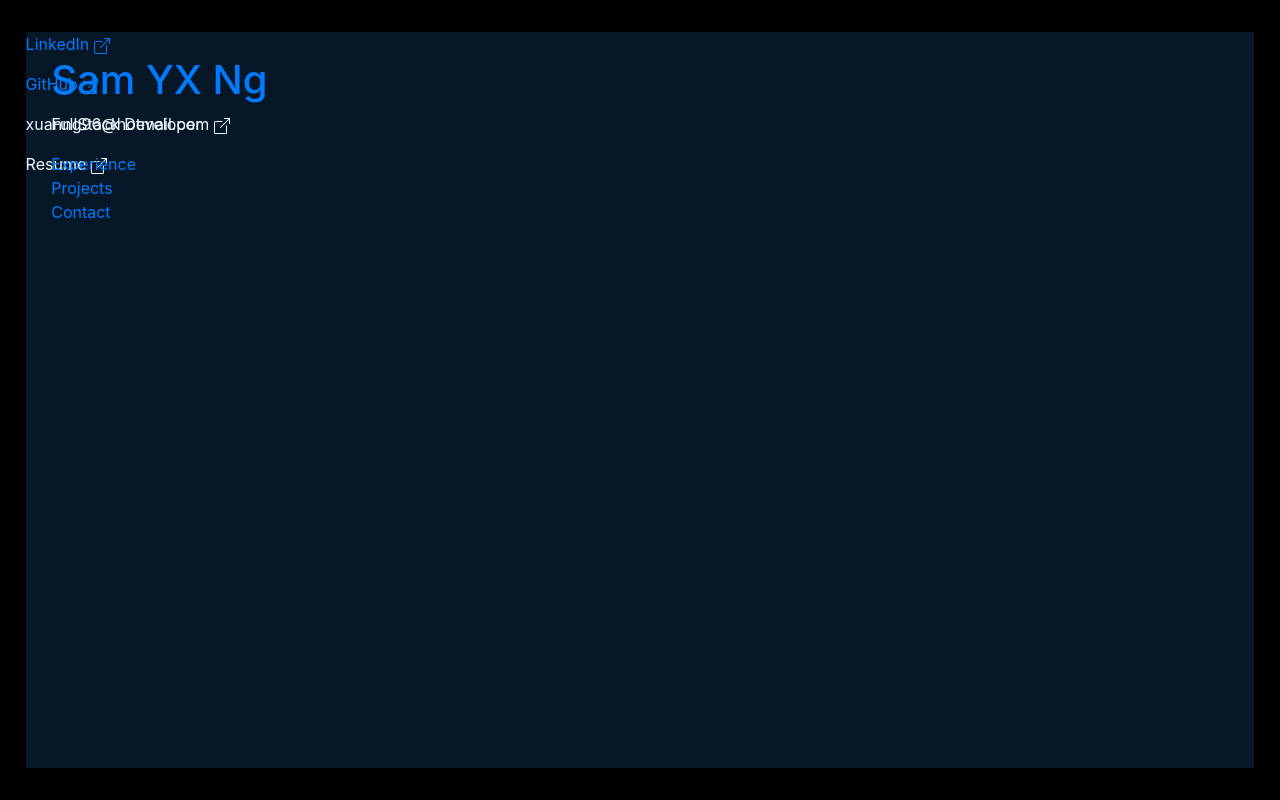
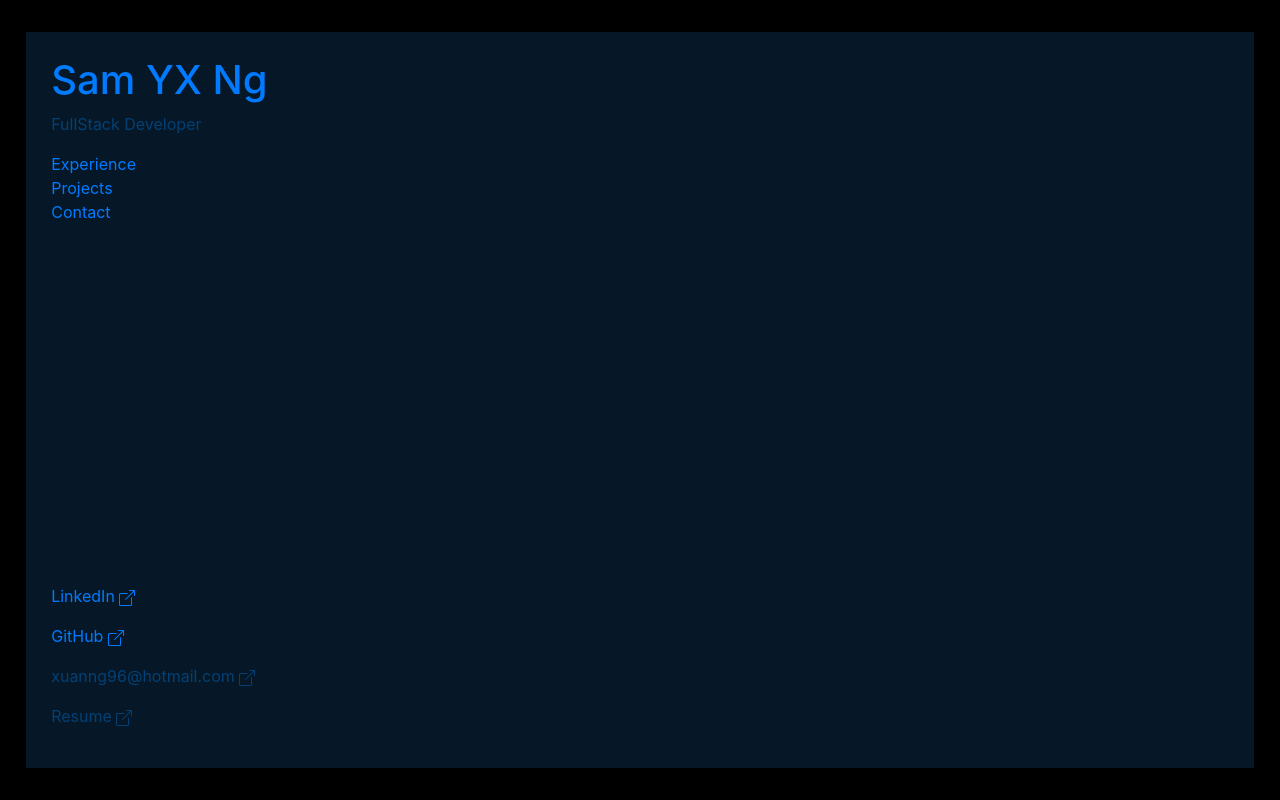
Before and after one commit to yeexng/personal-portfolio, a React (Create React App) app: page /contact in a window 1280 px wide. Built offline with nearby package versions, Linux system fonts and the light colour scheme.

Commit message:
Positioning Done

```diff
--- a/src/Components/Contact.jsx
+++ b/src/Components/Contact.jsx
@@ -32,7 +32,7 @@ const Contact = () => {
             </div>
           </div>
           {/* Content Div */}
-          <div>
+          <div className="contact-div">
             <p>
               <a
                 href="https://www.linkedin.com/in/samyxng/"
--- a/src/Components/Projects.jsx
+++ b/src/Components/Projects.jsx
@@ -15,6 +15,18 @@ const ProjectArray = [
     image:
       "https://images.unsplash.com/photo-1592093506632-92ef342e2591?ixlib=rb-4.0.3&ixid=M3wxMjA3fDB8MHxwaG90by1wYWdlfHx8fGVufDB8fHx8fA%3D%3D&auto=format&fit=crop&w=776&q=80",
     title: "Spotify Clone",
+    tags: ["JavaScript", "CSS", "HTML", "TypeScript"],
+  },
+  {
+    image:
+      "https://images.unsplash.com/photo-1592093506632-92ef342e2591?ixlib=rb-4.0.3&ixid=M3wxMjA3fDB8MHxwaG90by1wYWdlfHx8fGVufDB8fHx8fA%3D%3D&auto=format&fit=crop&w=776&q=80",
+    title: "Spotify Clone",
+    tags: ["JavaScript", "CSS", "HTML", "TypeScript"],
+  },
+  {
+    image:
+      "https://images.unsplash.com/photo-1611944212129-29977ae1398c?ixlib=rb-4.0.3&ixid=M3wxMjA3fDB8MHxwaG90by1wYWdlfHx8fGVufDB8fHx8fA%3D%3D&auto=format&fit=crop&w=1074&q=80",
+    title: "BenchMark",
     tags: ["JavaScript", "CSS", "HTML", "TypeScript"],
   },
   {
@@ -54,7 +66,8 @@ const Projects = () => {
             </div>
           </div>
 
-          <div>
+          <div className="masonry-div">
+            <div className="masonry-scroll">
               <Masonry
                 breakpointCols={2}
                 className="my-masonry-grid"
@@ -87,6 +100,7 @@ const Projects = () => {
             </div>
           </div>
         </div>
+      </div>
     </>
   );
 };
--- a/src/Layout.css
+++ b/src/Layout.css
@@ -1,5 +1,5 @@
 body{
-  color: aliceblue;
+  color: rgb(3, 64, 117);
 }
 
 .my-masonry-grid {
@@ -70,3 +70,24 @@ body{
 .vertical-timeline-element {
   margin-bottom: 20px; /* Increase or decrease as needed */
 }
+
+.masonry-div{
+  position: absolute;
+  height:90%;
+  width:50vw;
+  bottom:3vh;
+  right:3vw;
+  overflow: hidden;
+}
+
+.masonry-scroll {
+  height: 100%;
+  overflow-y: auto;
+  padding-right: 20px; /* Create space for scrollbar */
+}
+
+.contact-div{
+  position: absolute;
+  bottom:3vh;
+  left:2vw;
+}
```
Lines whose indentation alone changed are shown as unchanged.
